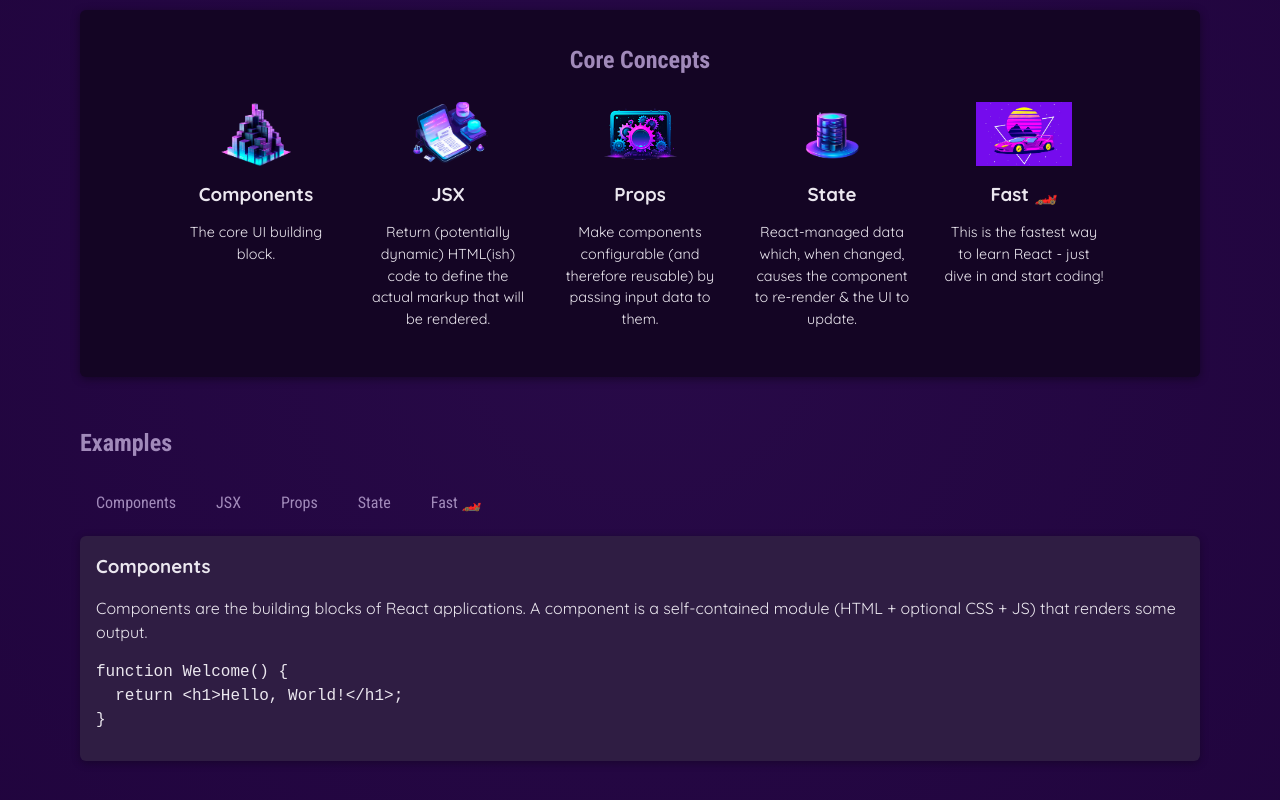
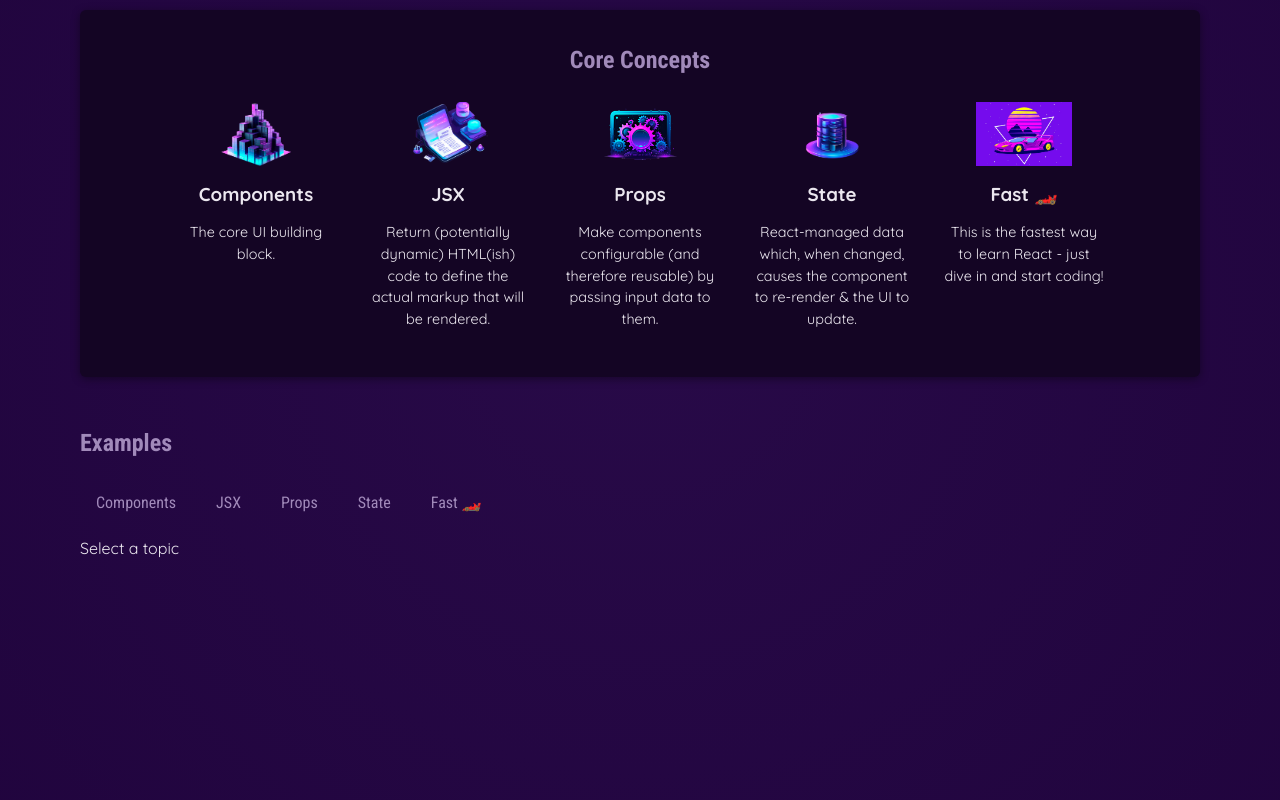
Before and after one commit to pablorotten/academind-react-complete-guide-course, a React (Vite) app: page / in a window 1280 px wide. Shown: the part 322-1122 px from the top of the page. Built offline with nearby package versions, Linux system fonts and the light colour scheme.

Commit message:
Conditional Rendering

```diff
--- a/src/App.jsx
+++ b/src/App.jsx
@@ -8,11 +8,28 @@ import CoreConceptWithObjectDestructuring from "./components/CoreConceptWithObje
 import TabButton from "./components/TabButton.jsx";
 
 function App() {
-  const [selectedTopic, setSelectedTopic] = useState("components");
+  const [selectedTopic, setSelectedTopic] = useState();
 
   function updateSelection(selectedButton) {
     setSelectedTopic(selectedButton);
-    console.log("App updateSelection uses setSelectedTopic with:", selectedButton);
+    console.log(
+      "App updateSelection uses setSelectedTopic with:",
+      selectedButton
+    );
+  }
+
+  let tabContent = <p>Select a topic</p>;
+
+  if (selectedTopic) {
+    tabContent = (
+      <div id="tab-content">
+        <h3>{EXAMPLES[selectedTopic].title}</h3>
+        <p>{EXAMPLES[selectedTopic].description}</p>
+        <pre>
+          <code>{EXAMPLES[selectedTopic].code.trim()}</code>
+        </pre>
+      </div>
+    );
   }
 
   return (
@@ -58,20 +75,12 @@ function App() {
             </TabButton>
             {/* Not using any Component, directly set in `onClick` event the `setState` function */}
             <li>
-              <button onClick={() => setSelectedTopic("formula1")}>Fast 🏎️</button>
+              <button onClick={() => setSelectedTopic("formula1")}>
+                Fast 🏎️
+              </button>
             </li>
           </menu>
-          <div id="tab-content">
-            <h3>{EXAMPLES[selectedTopic].title}</h3>
-            <p>
-              {EXAMPLES[selectedTopic].description}
-            </p>
-            <pre>
-              <code>
-                {EXAMPLES[selectedTopic].code.trim()}
-              </code>
-            </pre>
-          </div>
+          {tabContent}
         </section>
       </main>
     </div>
```
Also changed, not shown: 1 other file (tests, documents, lock files or other folders).
